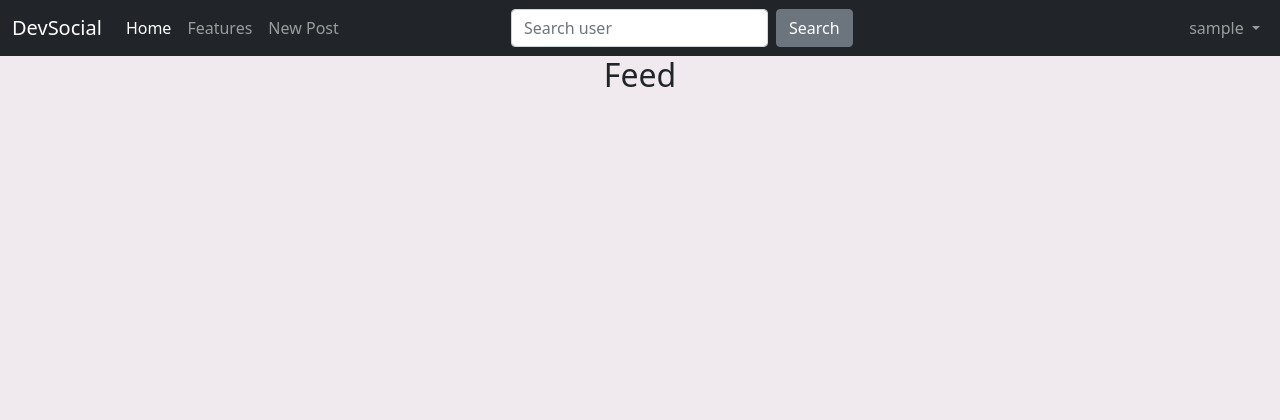
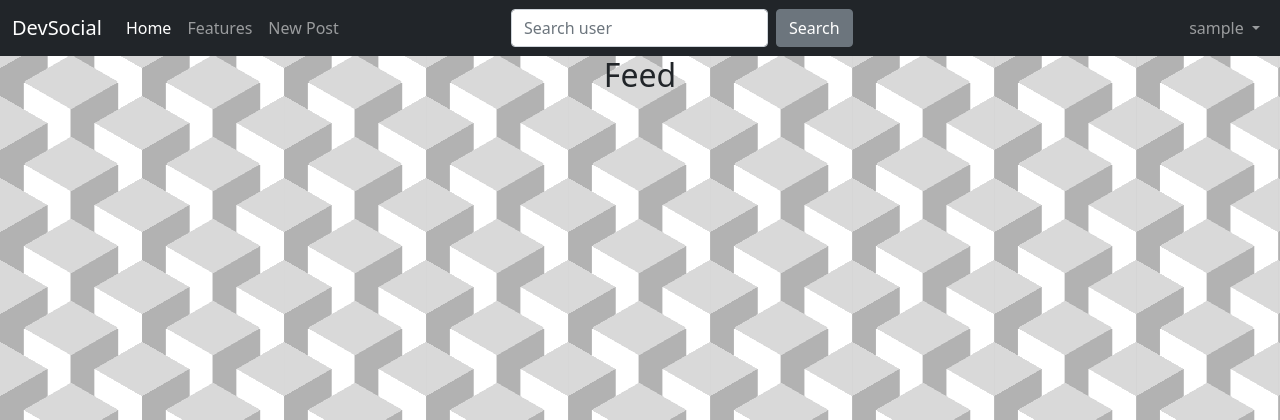
Before and after one commit to NoobCoder12/DevSocial, a Django app: page / in a window 1280 px wide. Shown: the top 420 px of the page. Run offline with Django 5.2, Linux system fonts and the light colour scheme; the visitor is signed in with stand-in values (Sample User, id 1); data that the repository does not hold is empty; some libraries are stand-ins or nearby versions.

Commit message:
adding layout

```diff
--- a/backend/apps/users/views.py
+++ b/backend/apps/users/views.py
@@ -43,8 +43,9 @@ def create_user(request):
 @login_required
 def my_account(request):
     profile, created = Profile.objects.get_or_create(user=request.user)
-    posts = Post.objects.filter(author=request.user).order_by("-created_at")
+    posts = Post.objects.filter(author=request.user).order_by("-date")
     return render(request, 'users/my_account.html', {"profile": profile, "posts": posts})
+
 
 @login_required
 def search_user(request):
--- a/frontend/static/css/style.css
+++ b/frontend/static/css/style.css
@@ -1,8 +1,33 @@
 
 
 body {
-    background: rgba(240, 234, 238, 0.985);
-}
+    width: 100%;
+    height: 100%;
+    --s: 82px;
+    --c1: #b2b2b2;
+    --c2: #ffffff;
+    --c3: #d9d9d9;
+
+    --_g: var(--c3) 0 120deg, #0000 0;
+    background: conic-gradient(from -60deg at 50% calc(100% / 3), var(--_g)),
+        conic-gradient(from 120deg at 50% calc(200% / 3), var(--_g)),
+        conic-gradient(
+        from 60deg at calc(200% / 3),
+        var(--c3) 60deg,
+        var(--c2) 0 120deg,
+        #0000 0
+        ),
+        conic-gradient(from 180deg at calc(100% / 3), var(--c1) 60deg, var(--_g)),
+        linear-gradient(
+        90deg,
+        var(--c1) calc(100% / 6),
+        var(--c2) 0 50%,
+        var(--c1) 0 calc(500% / 6),
+        var(--c2) 0
+        );
+    background-size: calc(1.732 * var(--s)) var(--s);
+    }
+
 
 .nav-item .dropdown {
     display: flex;
--- a/frontend/static/posts/css/style.css
+++ b/frontend/static/posts/css/style.css
@@ -93,6 +93,7 @@ main {
     border-bottom: 1px solid black;
     padding-top: 1rem;
     margin-bottom: -1px;
+    gap: 0.8rem;
 
 }
 
@@ -122,3 +123,20 @@ main {
     flex-direction: row;
     gap: 4rem;
 }
+
+.comment img {
+    border: 1px solid black;
+}
+
+.comment-box input {
+    color: rgba(0,0,0,.87);
+    border-bottom-color: rgba(0,0,0,.42);
+    font-size: 1rem;
+    font-weight: 400;
+    width: 100%;
+    padding: 20px 16px 6px;
+    border: none;
+    border-radius: 4px 4px 0 0;
+    background: rgb(245, 245, 245);
+    height: 3.5rem;
+}
```
